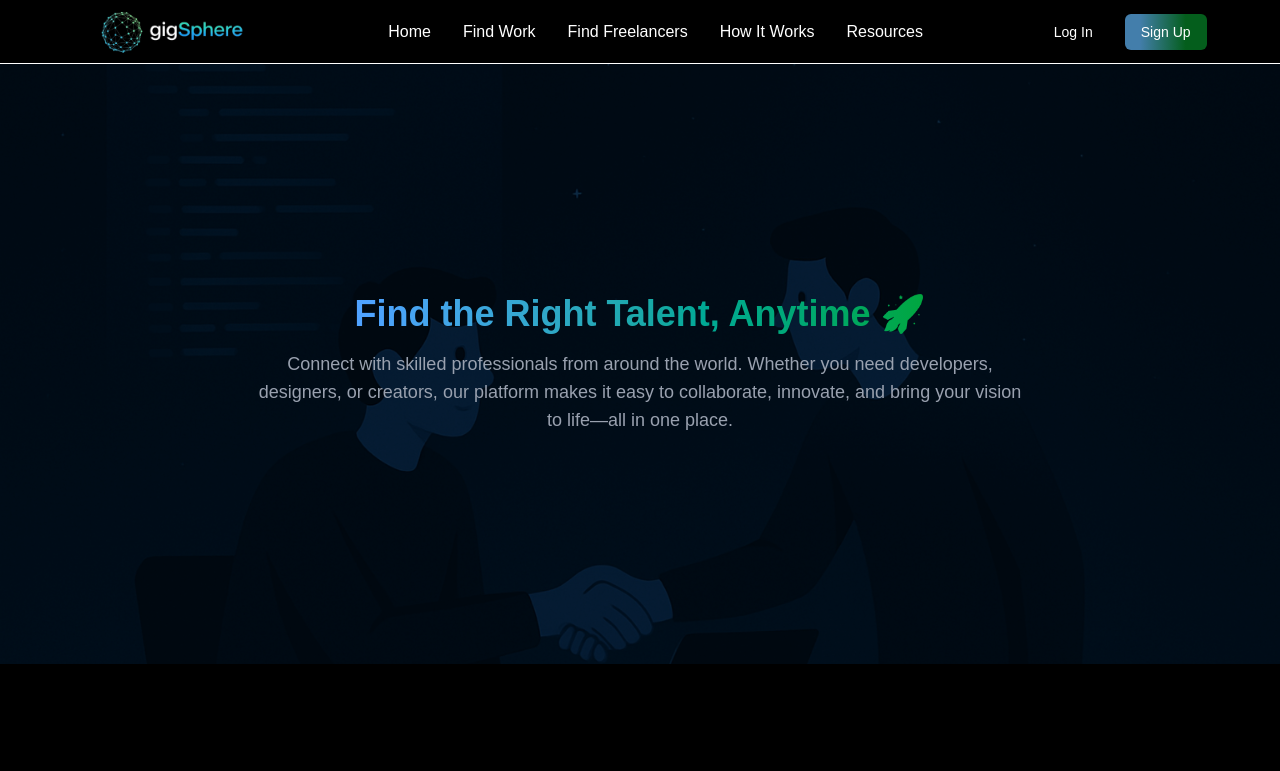
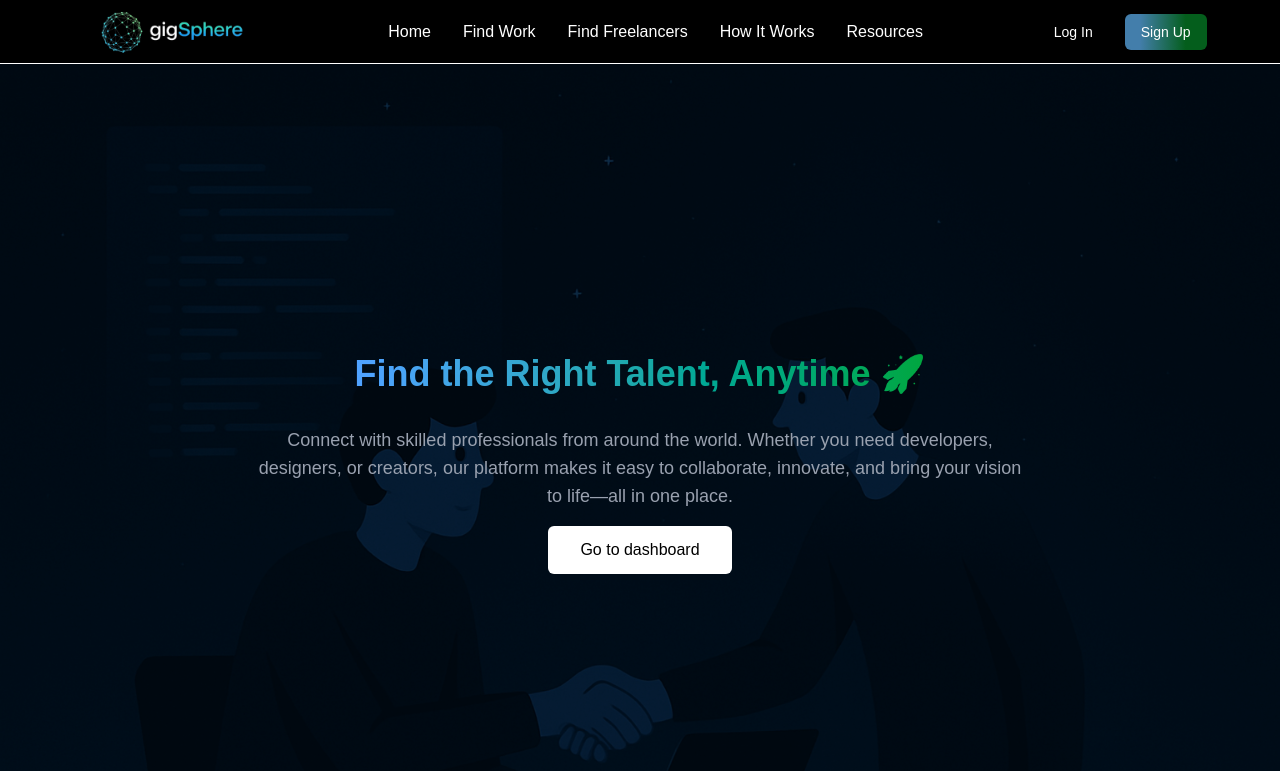
Before and after one commit to pirate08/gigsphere, a Next.js app: page /find-freelancers in a window 1280 px wide. Shown: the top 771 px of the page. Built offline with nearby package versions, Linux system fonts and the light colour scheme.

Commit message:
W.I.P in design section of find-freelancer page...

```diff
--- /dev/null
+++ b/src/app/client-dashboard/page.tsx
@@ -0,0 +1,11 @@
+import React from 'react';
+
+const page = () => {
+  return (
+    <div>
+      <h1>Hello Sirji</h1>
+    </div>
+  );
+};
+
+export default page;
--- a/src/components/FindFreelancer.tsx
+++ b/src/components/FindFreelancer.tsx
@@ -1,4 +1,5 @@
 import FindFreelancerHero from '@/ui/FindFreelancerHero';
+import Tabs from '@/ui/Tabs';
 import React from 'react';
 
 const FindFreelancer = () => {
@@ -10,7 +11,13 @@ const FindFreelancer = () => {
           image='/findfreelancerheroimage.png'
           title='Find the Right Talent, Anytime 🚀'
           paragraph='Connect with skilled professionals from around the world. Whether you need developers, designers, or creators, our platform makes it easy to collaborate, innovate, and bring your vision to life—all in one place.'
+          link='/client-dashboard'
+          button='Go to dashboard'
         />
+        {/* --Tabs Section-- */}
+        {/* <div>
+          <Tabs />
+        </div> */}
       </div>
     </div>
   );
--- a/src/ui/FindFreelancerHero.tsx
+++ b/src/ui/FindFreelancerHero.tsx
@@ -1,22 +1,26 @@
 import Image from 'next/image';
+import Link from 'next/link';
 import React from 'react';
 
 interface HeroProps {
   image: string;
   title: string;
   paragraph: string;
+  link: string;
+  button: string;
 }
 
 const FindFreelancerHero: React.FC<HeroProps> = ({
   image,
   title,
   paragraph,
+  link,
+  button,
 }) => {
   return (
-    <div className='relative w-full h-[600px]'>
-      {/* <-- Fixed Height Added Here */}
+    <div className='relative w-full h-screen'>
       {/* --Image Section-- */}
-      <div className='absolute inset-0 w-full h-[600px]'>
+      <div className='absolute inset-0 w-full h-screen'>
         <Image
           src={image}
           alt={title}
@@ -28,13 +32,21 @@ const FindFreelancerHero: React.FC<HeroProps> = ({
         <div className='absolute inset-0 bg-black/60' /> {/* Dark overlay */}
       </div>
       {/* --Text Section-- */}
-      <div className='relative z-10 w-full h-full flex flex-col items-center justify-center text-center p-6 text-white'>
+      <div className='relative z-10 w-full h-full flex flex-col items-center justify-center text-center p-6 text-white gap-4'>
         <h1 className='text-3xl md:text-4xl font-bold mb-4 bg-gradient-to-r from-blue-400 to-green-600 bg-clip-text text-transparent'>
           {title}
         </h1>
         <p className='text-md md:text-lg max-w-full md:max-w-3xl text-gray-400'>
           {paragraph}
         </p>
+        {/* --Button Section-- */}
+        <div>
+          <Link href={link}>
+            <button className='bg-white text-black px-8 py-3 rounded-md cursor-pointer hover:bg-gray-300'>
+              {button}
+            </button>
+          </Link>
+        </div>
       </div>
     </div>
   );
--- /dev/null
+++ b/src/ui/Tabs.tsx
@@ -0,0 +1,19 @@
+import React from 'react';
+
+const Tabs = () => {
+  return (
+    <div className='grid grid-cols-2 md:grid-cols-3 bg-gray-600/70 text-center text-white mt-10 max-w-6xl mx-auto'>
+      <div>
+        <h1>All Jobs</h1>
+      </div>
+      <div>
+        <h1>Create a new job</h1>
+      </div>
+      <div>
+        <h1>Search Freelancer</h1>
+      </div>
+    </div>
+  );
+};
+
+export default Tabs;
```
